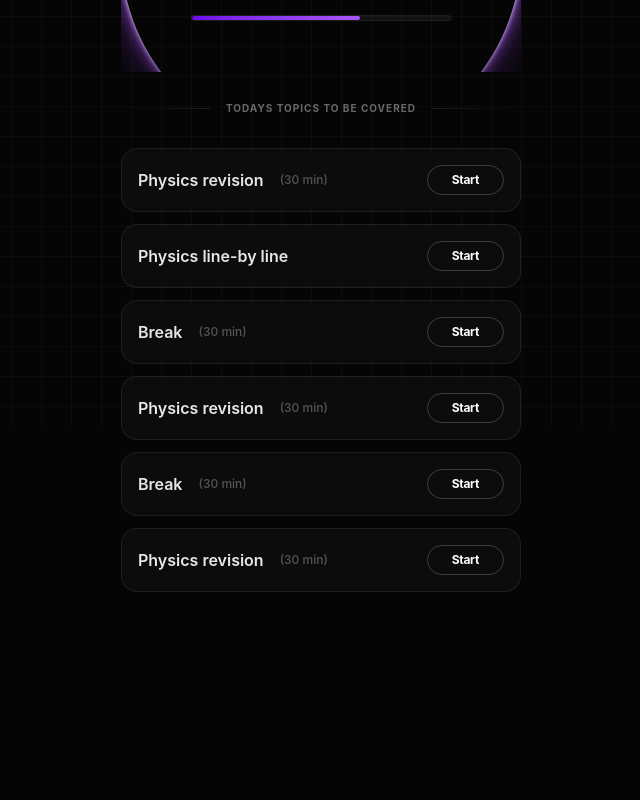
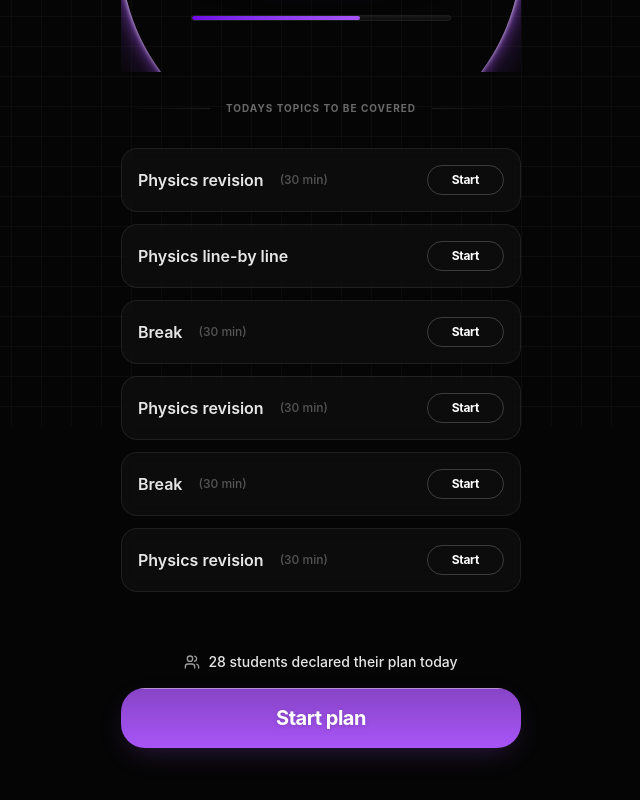
Before and after one commit to Harshydv-me/Planner, a React (Vite) app: page / in a window 1280 px wide. Shown: the part 374-1174 px from the top of the page, without its empty margins (319-959 px from the left). Before the commit the page ends 1058 px from the top, so only its background shows below. Built offline with nearby package versions, Linux system fonts and the light colour scheme.

Commit message:
feat: move CTA button into main scrolling flow and fix missing icon import

```diff
--- a/src/App.jsx
+++ b/src/App.jsx
@@ -1,6 +1,6 @@
 import React, { useState } from 'react';
 import { motion } from 'framer-motion';
-import { ChevronLeft, Cloud } from 'lucide-react';
+import { ChevronLeft, Cloud, Users } from 'lucide-react';
 
 const THEMES = {
   morning: {
@@ -191,10 +191,42 @@ function App() {
         </div>
 
         {/* Topics List */}
-        <section className="flex-1 space-y-1">
+        <section className="flex-1 space-y-1 mb-12">
           {TOPICS.map((topic) => (
             <TopicCard key={topic.id} topic={topic} />
           ))}
+        </section>
+
+        {/* CTA Section (Now Inline) */}
+        <section className="flex flex-col items-center gap-4 pb-12">
+          {/* Social Proof */}
+          <div className="flex items-center gap-2">
+            <Users size={16} className="text-white/60" />
+            <span className="text-sm font-medium text-white/90">
+              28 students declared their plan today
+            </span>
+          </div>
+
+          {/* Main Action Button */}
+          <motion.button
+            whileHover={{ scale: 1.02 }}
+            whileTap={{ scale: 0.98 }}
+            className={`w-full py-4 rounded-3xl font-bold text-xl tracking-tight relative overflow-hidden group shadow-2xl transition-colors duration-500`}
+            style={{
+              background: `linear-gradient(to bottom, ${theme.color}CC, ${theme.color})`,
+              boxShadow: `0 10px 30px -10px ${theme.glow}`
+            }}
+          >
+            {/* Top Glossy Highlight */}
+            <div className="absolute top-0 left-0 right-0 h-[1px] bg-white/40 z-10" />
+
+            <span className="relative z-10 text-white drop-shadow-sm">
+              Start plan
+            </span>
+
+            {/* Ambient Glow Effect */}
+            <div className="absolute inset-0 opacity-0 group-hover:opacity-20 transition-opacity duration-300 bg-white" />
+          </motion.button>
         </section>
 
       </main>
```
